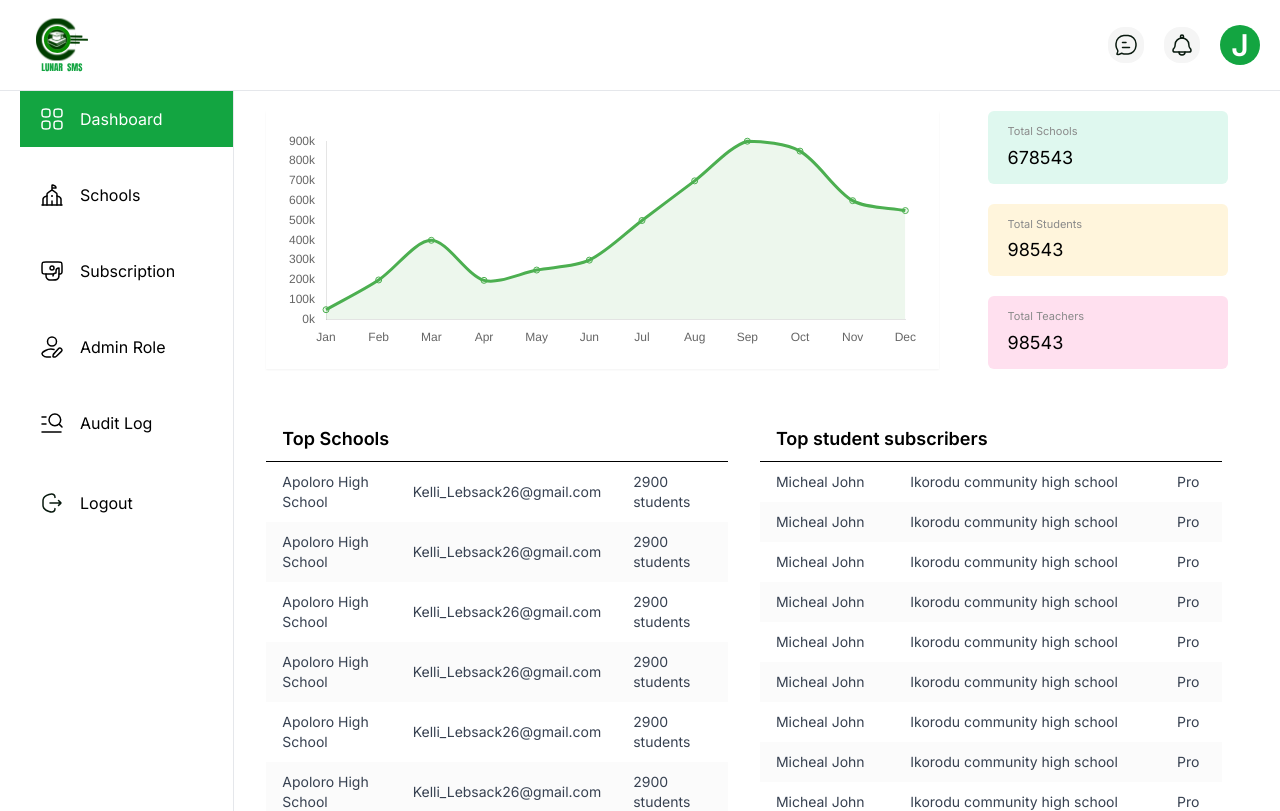
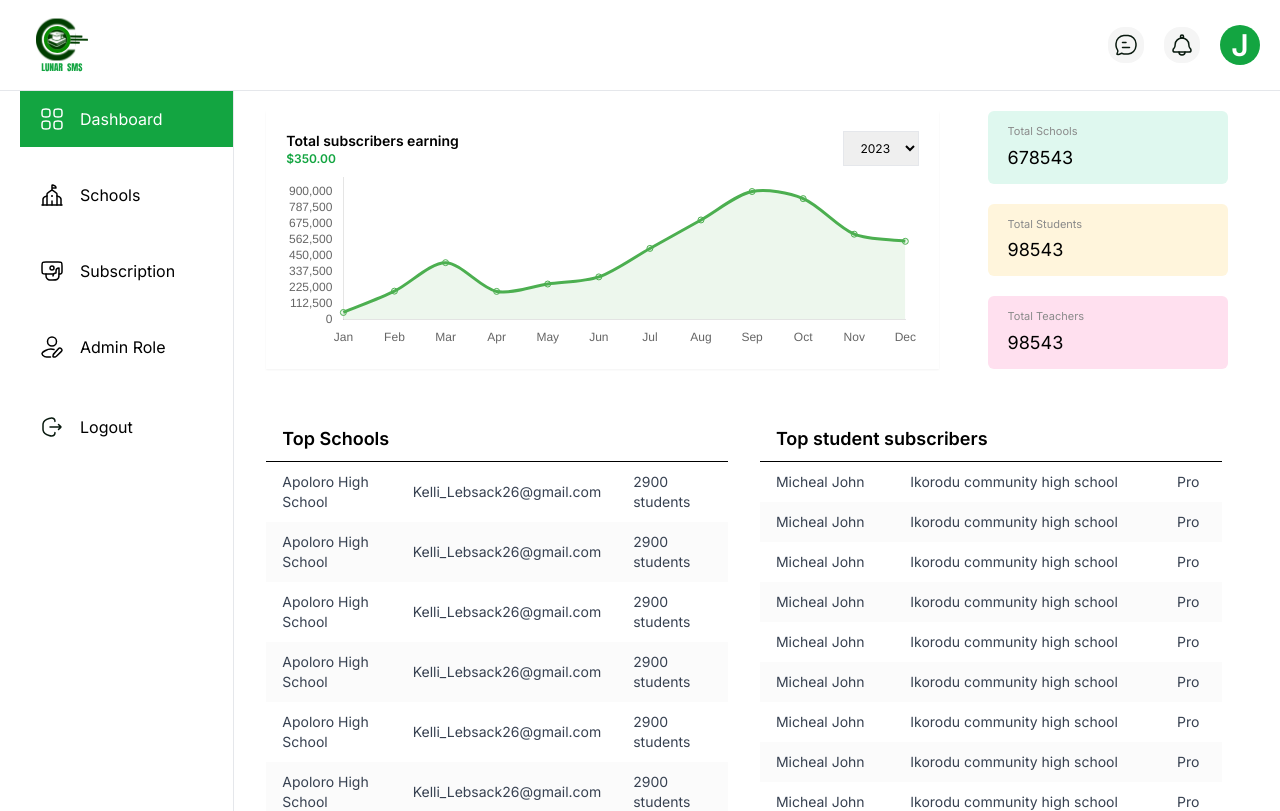
Before and after one commit to Green-Lunar01/SMS_Admin, a React (Vite) app: page / in a window 1280 px wide. Built offline with nearby package versions, Linux system fonts and the light colour scheme.

Commit message:
feat: line chart adjustments

```diff
--- a/src/components/LineChart/index.tsx
+++ b/src/components/LineChart/index.tsx
@@ -1,4 +1,5 @@
 /* eslint-disable @typescript-eslint/no-explicit-any */
+import { useState } from 'react';
 import {
   Chart as ChartJS,
   LineElement,
@@ -25,15 +26,25 @@ ChartJS.register(
 );
 
 const LineChart = () => {
+  const [selectedYear, setSelectedYear] = useState('2023'); // State for selected year
+
+  // Data for different years
+  const yearlyData = {
+    '2023': [
+      50000, 200000, 400000, 198000, 250000, 300000, 500000, 700000, 900000, 850000, 600000, 550000
+    ],
+    '2024': [
+      60000, 150000, 350000, 220000, 280000, 320000, 450000, 650000, 800000, 780000, 550000, 500000
+    ]
+  };
+
+  // Chart data dynamically based on selected year
   const data = {
     labels: ['Jan', 'Feb', 'Mar', 'Apr', 'May', 'Jun', 'Jul', 'Aug', 'Sep', 'Oct', 'Nov', 'Dec'],
     datasets: [
       {
-        label: 'Total Subscribers Earning',
-        data: [
-          50000, 200000, 400000, 198000, 250000, 300000, 500000, 700000, 900000, 850000, 600000,
-          550000
-        ],
+        label: `Total Subscribers Earning (${selectedYear})`,
+        data: yearlyData[selectedYear as keyof typeof yearlyData],
         borderColor: '#4CAF50',
         backgroundColor: 'rgba(76, 175, 80, 0.1)',
         tension: 0.3,
@@ -65,20 +76,46 @@ const LineChart = () => {
       },
       y: {
         ticks: {
-          callback: function (value: any) {
-            return value >= 1000000 ? `${value / 1000000}M` : `${value / 1000}k`;
-          }
+          stepSize: 1500 // Controls the interval between ticks
+          // callback: function (value: any) {
+          //   if (value === 1000000) return '1M';
+          //   if (value === 500000) return '500k';
+          //   if (value === 200000) return '200k';
+          //   if (value === 50000) return '50k';
+          //   return '';
+          // }
         },
         grid: {
           display: false // Hides grid lines for X-axis
-        }
+        },
+        suggestedMin: 0, // Ensures 0 is the starting point of the Y-axis
+        suggestedMax: 1000000 // Ensures 1M is the maximum value
       }
     }
   };
 
   return (
-    <div style={{ height: '100%', width: '100%' }} className="shadow-sm p-5">
-      <Line data={data} options={options} />
+    <div className="shadow-sm p-5 flex flex-col justify-between items-start h-full">
+      <div className="flex justify-between items-start w-full">
+        <div>
+          <p className="text-sm font-semibold">Total subscribers earning</p>
+          <p className="text-primary-light text-xs font-semibold">$350.00</p>
+        </div>
+
+        {/* Year Selector */}
+        <select
+          className="text-xs border py-2 px-3 rounded-m outline-primary-light"
+          value={selectedYear}
+          onChange={(e) => setSelectedYear(e.target.value)} // Update selected year
+        >
+          <option value="2023">2023</option>
+          <option value="2024">2024</option>
+        </select>
+      </div>
+
+      <div style={{ height: '100%', width: '100%' }}>
+        <Line data={data} options={options} />
+      </div>
     </div>
   );
 };
--- a/src/components/Navigation/index.tsx
+++ b/src/components/Navigation/index.tsx
@@ -1,6 +1,6 @@
 import { Link, useLocation } from 'react-router';
 import admin from '../icons/admin';
-import audit from '../icons/audit';
+// import audit from '../icons/audit';
 import dashboard from '../icons/dashboard';
 import schools from '../icons/schools';
 import Logout from '../icons/logout';
@@ -30,12 +30,12 @@ const Navigation = () => {
       title: 'Admin Role',
       icon: admin,
       path: '/admin-role'
-    },
-    {
-      title: 'Audit Log',
-      icon: audit,
-      path: '/audit-logs'
     }
+    // {
+    //   title: 'Audit Log',
+    //   icon: audit,
+    //   path: '/audit-logs'
+    // }
   ];
 
   return (
```
